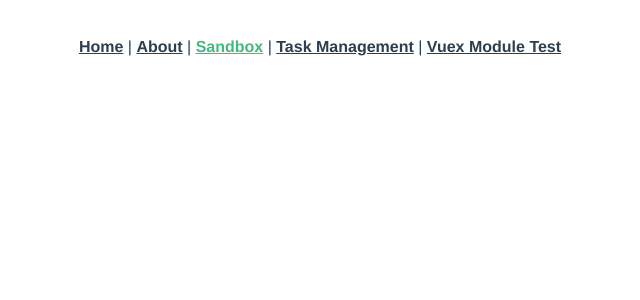
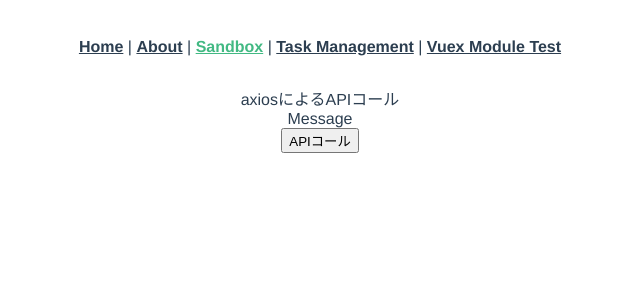
Before and after one commit to myokoyama0712/vuejs-sandbox, a Vue app: page /sandbox in a window 1280 px wide. Shown: the top 300 px of the page, without its empty margins (320-960 px from the left). Built offline with nearby package versions, Linux system fonts and the light colour scheme.

Commit message:
call my flask api from vuejs

```diff
--- a/package.json
+++ b/package.json
@@ -10,6 +10,7 @@
     "test:unit": "vue-cli-service test:unit"
   },
   "dependencies": {
+    "axios": "^0.18.0",
     "vue": "^2.5.17",
     "vue-router": "^3.0.1",
     "vuex": "^3.0.1"
--- /dev/null
+++ b/src/apiStore.js
@@ -0,0 +1,24 @@
+import axios from 'axios'
+
+export default {
+  namespaced: true,
+
+  state: {
+    message: '',
+  },
+
+  mutations: {
+    updateMessage(state, payload) {
+      state.message = payload
+    },
+  },
+
+  actions: {
+    updateMessageByApiCall({ commit }) {
+      axios.get('http://127.0.0.1:5000/api/get')
+            .then(response => {
+              commit('updateMessage', response)
+            })
+    }
+  },
+}
--- /dev/null
+++ b/src/components/AxiosTest.vue
@@ -0,0 +1,30 @@
+<template>
+<div>
+  <div>axiosによるAPIコール</div>
+  <div>Message</div>
+  <div>{{ message }}</div>
+  <div>
+    <button @click="updateAsync">APIコール</button>
+  </div>
+</div>
+</template>
+
+<script>
+import { createNamespacedHelpers } from 'vuex'
+
+const { mapState, mapActions } = createNamespacedHelpers('apiStore')
+
+export default {
+  computed: {
+    ...mapState({
+      message: state => state.message,
+    }),
+  },
+
+  methods: {
+    ...mapActions({
+      updateAsync: 'updateMessageByApiCall',
+    }),
+  },
+}
+</script>
--- a/src/store.js
+++ b/src/store.js
@@ -2,6 +2,7 @@ import Vue from 'vue'
 import Vuex from 'vuex'
 
 import example from './exampleStore.js'
+import apiStore from './apiStore.js'
 
 Vue.use(Vuex)
 
@@ -180,5 +181,6 @@ export default new Vuex.Store({
   // counterモジュールをストアに登録
   modules: {
     counter,
+    apiStore,
   },
 })
--- a/src/views/Sandbox.vue
+++ b/src/views/Sandbox.vue
@@ -1,11 +1,16 @@
 <template>
 <div>
+  <axios-test></axios-test>
 </div>
 </template>
 
 <script>
+import AxiosTest from '@/components/AxiosTest.vue'
+
 export default {
-
+  components: {
+    AxiosTest,
+  },
 }
 </script>
 
```
Also changed, not shown: 1 other file (tests, documents, lock files or other folders).
